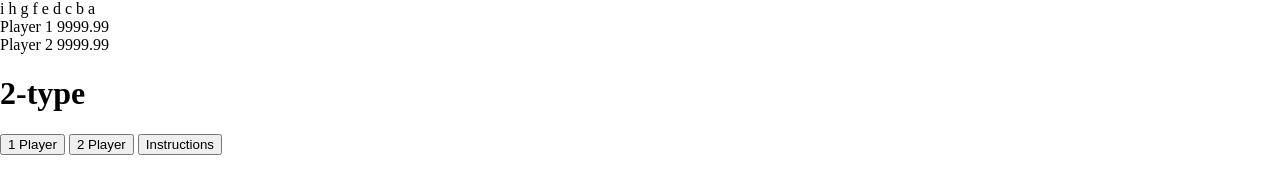
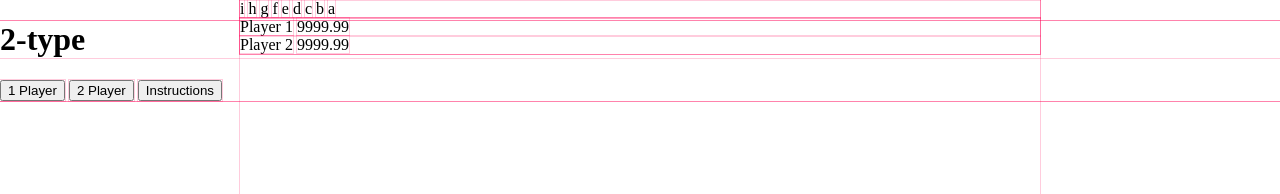
Before and after one commit to lewisfff/yukkuri, a website built with webpack: page public/index.html in a window 1280 px wide. Shown: the top 194 px of the page. Built offline with nearby package versions, Linux system fonts and the light colour scheme.

Commit message:
Set up an asset compiling solution after some pain and misery

```diff
--- a/package.json
+++ b/package.json
@@ -11,15 +11,15 @@
     "start": "node ./js/server/server.js",
     "build:dev": "./node_modules/.bin/webpack --config webpack.config.js",
     "build:release": "./node_modules/.bin/webpack --config webpack.release.config.js",
-    "css": "./node_modules/.bin/node-sass sass/app.sass -o public",
-    "css:watch-files": "./node_modules/.bin/node-sass sass/app.sass -wo public",
-    "css:watch": "npm run css && npm run css:watch-files"
+    "build:sass": "node-sass -r --output-style compressed sass/app.sass -o public",
+    "watch:sass": "npm run build:sass && onchange 'sass/app.sass' -- npm run build:sass"
   },
   "devDependencies": {
     "babel-core": "^6.26.0",
     "babel-loader": "^7.1.2",
     "babel-preset-env": "^1.6.1",
     "node-sass": "^4.6.0",
+    "onchange": "^3.2.1",
     "webpack": "^3.8.1",
     "webpack-strip": "^0.1.0"
   }
--- a/sass/app.sass
+++ b/sass/app.sass
@@ -1,7 +1,14 @@
 *
-    outline: rgba(255,0,85,.2)
+    outline: 1px solid rgba(255,0,85,.2)
     box-sizing: border-box
 
 html, body
     margin: 0
     padding: 0
+
+main
+    width: 100vmin
+    height: 100vmin
+    position: fixed
+    left: calc(50% - 50vmin)
+    top: calc(50% - 50vmin)
```
Also changed, not shown: public/app.css, 1 other file.
